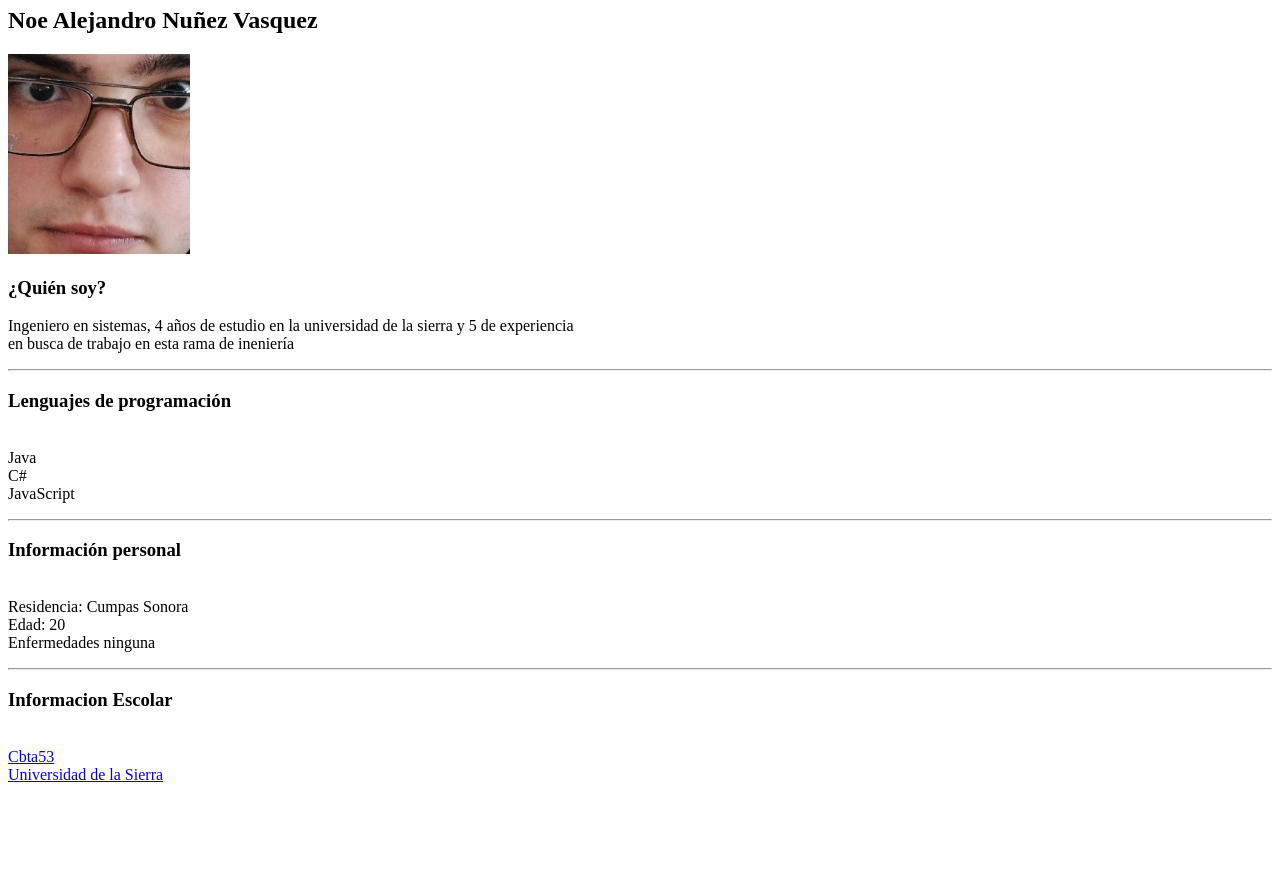
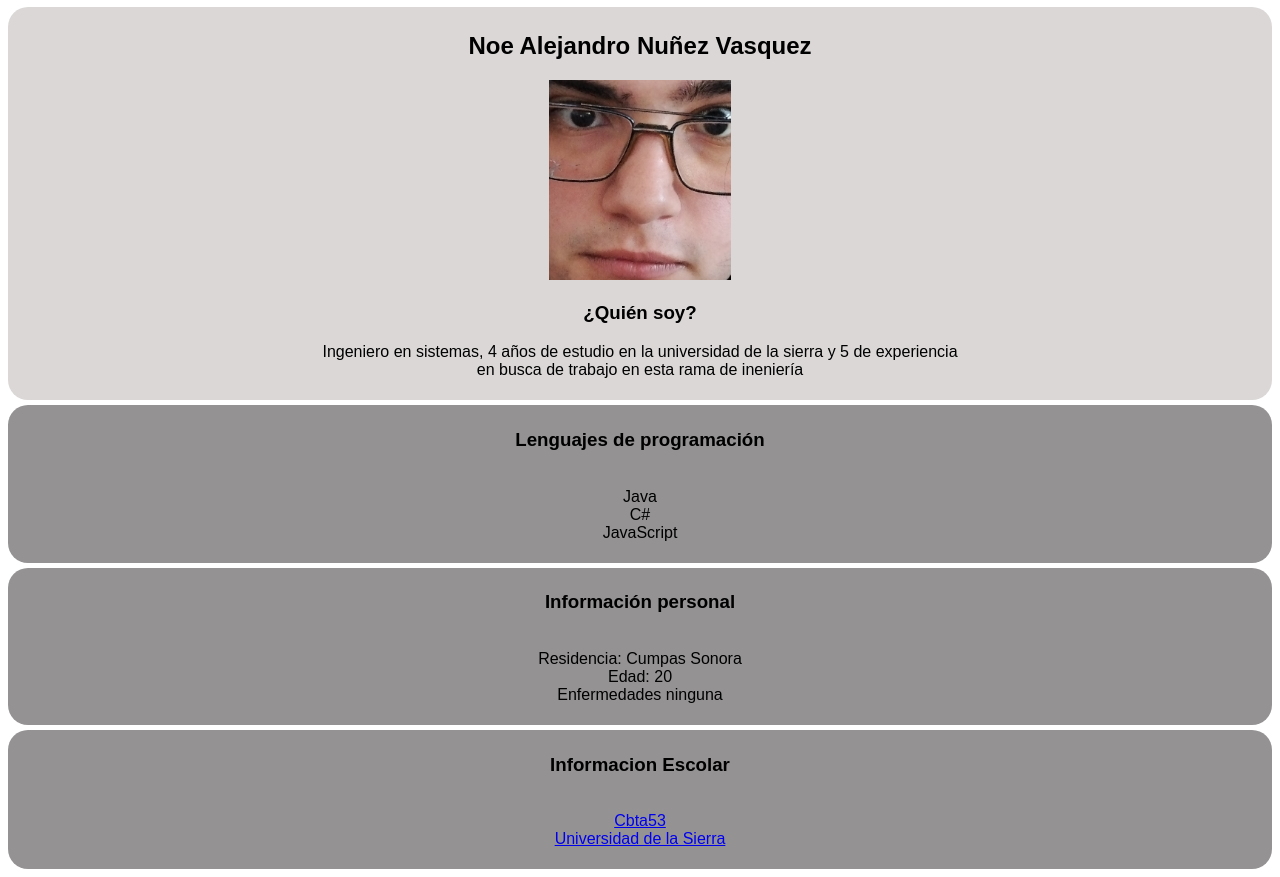
Before and after one commit to NoeANV/NoeANV.github.io, a plain HTML site: page curriculum.html in a window 1280 px wide. Shown: the part 73-950 px from the top of the page. Before the commit the page ends 873 px from the top, so only its background shows below. Drawn offline with Linux system fonts and the light colour scheme.

Commit message:
Trabajo dentro de clase

```diff
--- /dev/null
+++ b/curriculum.css
@@ -0,0 +1,29 @@
+.divClaro{
+    background-color: rgb(219, 215, 215);
+    padding: 5px;
+    margin: 100;
+    margin-top: 5px;
+    border-radius: 20px;
+    box-shadow: 5px;
+
+}
+.divOscuro{
+
+    background-color: rgb(148, 146, 146);
+    padding: 5px;
+    margin: 100;
+    border-radius: 20px;
+    box-shadow: 5px;
+    margin-top: 5px;
+
+}
+.body{
+    text-align: center;
+    font-family: Arial, sans-serif;
+
+}
+.todo{
+    margin: 50;
+   padding: 50;
+   border-radius: 20;
+}
--- a/curriculum.html
+++ b/curriculum.html
@@ -4,31 +4,45 @@
     <meta charset="UTF-8">
     <meta name="viewport" content="width=device-width, initial-scale=1.0">
     <title>Curriculum</title>
+    <link rel="stylesheet" href="curriculum.css">
 </head>
-<body>
-    <h1>Curriculum</h1>
+<body class="body">
 
-    <h2>Noe Alejandro Nuñez Vasquez</h2>
+    <div class="todo">
+         <h1>Curriculum</h1>
+
+<div class="divClaro">
+     <h2>Noe Alejandro Nuñez Vasquez</h2>
     <img src="IMG-20230905-WA0014.jpeg" alt="Noe Alejandro Nuñez Vasquez" height="200">
     <p><h3>¿Quién soy?</h3>Ingeniero en sistemas, 4 años de estudio en la universidad de la sierra
          y 5 de experiencia <br>
         en busca de trabajo en esta rama de ineniería</p>
-        <hr>
-<p><h3>Lenguajes de programación</h3><br>
+</div>
+
+  <div class="divOscuro">
+    <p><h3>Lenguajes de programación</h3><br>
 Java <br>
 C# <br>
 JavaScript <br>
 </p>
-<hr>
-<p><h3>Información personal</h3> <br>
+  </div>
+
+<div class="divOscuro">
+    <p><h3>Información personal</h3> <br>
 Residencia: Cumpas Sonora <br>
 Edad: 20 <br>
 Enfermedades ninguna
 </p>
-<hr>
-<p><h3>Informacion Escolar</h3> <br>
+</div>
+
+<div class="divOscuro">
+    <p><h3>Informacion Escolar</h3> <br>
     <a href="http://cbta53.edu.mx/" target="_blank" >Cbta53</a> <br>
     <a href="http://unisierra.edu.mx/" target="_blank">Universidad de la Sierra</a>
 </p>
+</div>
+    </div>
+
+
 </body>
 </html>
```
